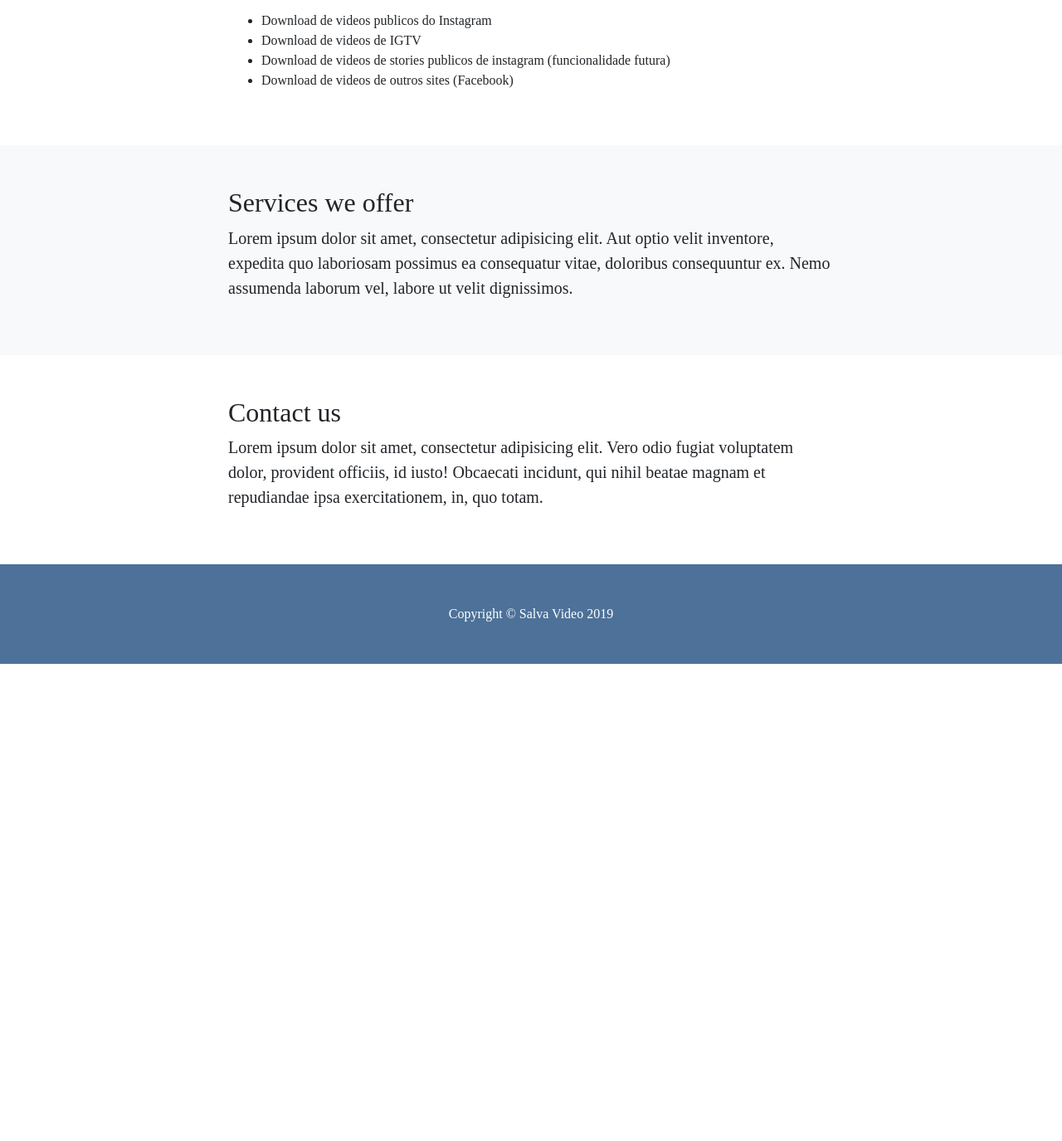
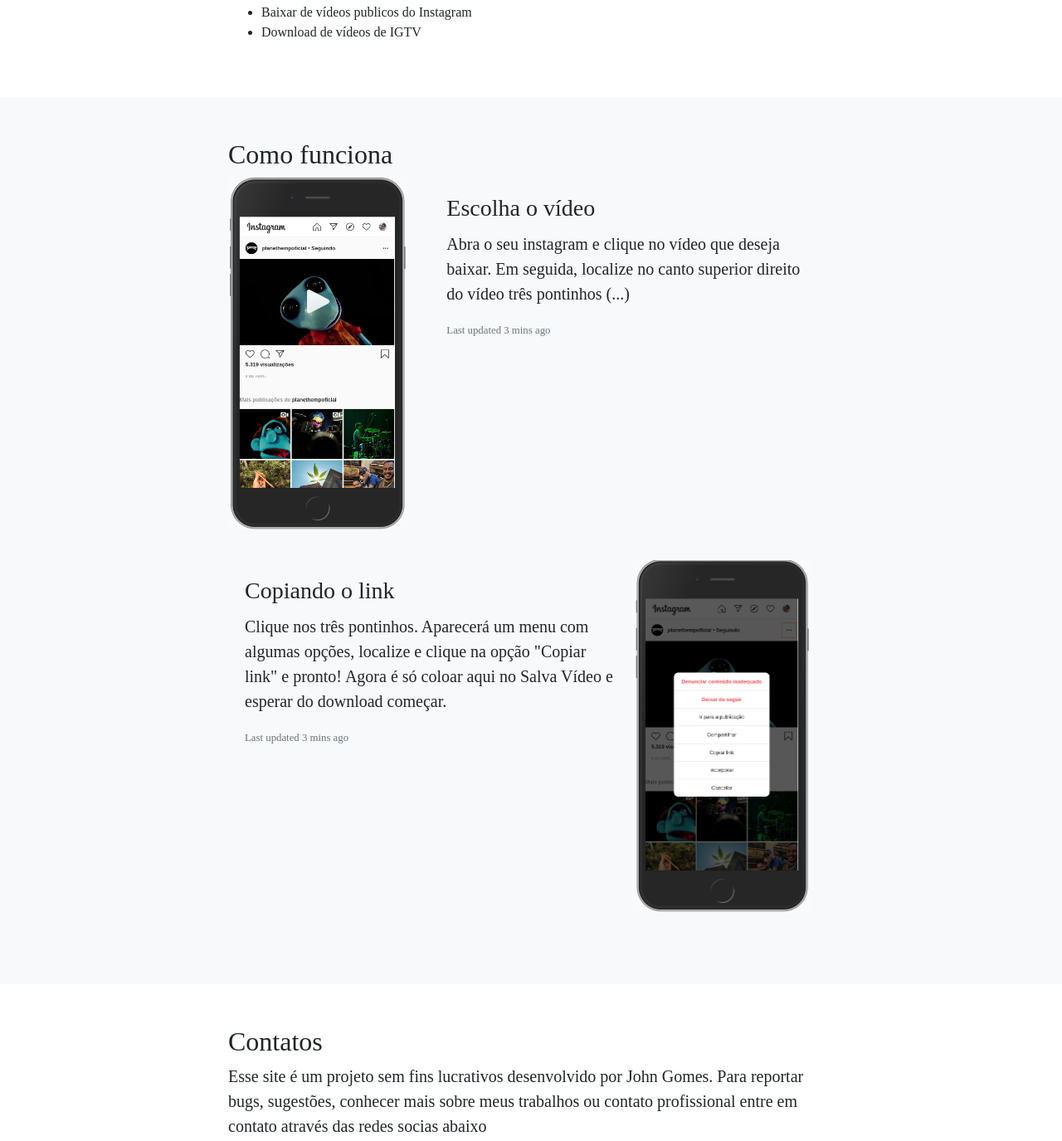
Before and after one commit to JohnGomez/downgram.github.io, a plain HTML site: page index.html in a window 1280 px wide. Shown: the part 709-2084 px from the top of the page at 83% size. Before the commit the page ends 1509 px from the top, so only its background shows below. Drawn offline with Linux system fonts and the light colour scheme; a web font is replaced by a local one.

Commit message:
novas imagens e tutorial

```diff
--- a/css/custom.css
+++ b/css/custom.css
@@ -11,7 +11,7 @@ header {
 }
 
 img {
-    margin-bottom: 30px;
+    margin-bottom: 20px;
 }
 
 body {
@@ -33,3 +33,19 @@ body {
 section {
     padding: 50px 0;
 }
+
+.invisible-card {
+    position: relative;
+    display: -ms-flexbox;
+    display: flex;
+    -ms-flex-direction: column;
+    flex-direction: column;
+    min-width: 0;
+    word-wrap: break-word;
+    background-clip: border-box;
+    border-radius: .25rem;
+}
+
+.social-links {
+  text-align: center;
+}
--- a/index.html
+++ b/index.html
@@ -19,7 +19,7 @@
   <meta name="description" content="">
   <meta name="author" content="">
 
-  <title>Baixar videos do instagram grátis</title>
+  <title>Baixar vídeos do instagram grátis</title>
 
   <!-- Bootstrap core CSS -->
   <link href="vendor/bootstrap/css/bootstrap.min.css" rel="stylesheet">
@@ -43,13 +43,13 @@
       <div class="collapse navbar-collapse" id="navbarResponsive">
         <ul class="navbar-nav ml-auto">
           <li class="nav-item">
-            <a class="nav-link js-scroll-trigger" href="#about">About</a>
+            <a class="nav-link js-scroll-trigger" href="#about">Sobre</a>
           </li>
           <li class="nav-item">
-            <a class="nav-link js-scroll-trigger" href="#services">Services</a>
+            <a class="nav-link js-scroll-trigger" href="#services">Como usar</a>
           </li>
           <li class="nav-item">
-            <a class="nav-link js-scroll-trigger" href="#contact">Contact</a>
+            <a class="nav-link js-scroll-trigger" href="#contact">Contato</a>
           </li>
         </ul>
       </div>
@@ -59,7 +59,7 @@
   <header class="bg-dark text-white">
     <div class="container text-center">
       <img src="img/logo3.png" style="width: 100px; height: 100px;"/>
-      <h1>Baixe videos do Instagram</h1>
+      <h1>Baixe vídeos do Instagram</h1>
       <p class="lead">Copie e cole abaixo o link do vídeo para baixar</p>
         <div class="container">
           <div class="row justify-content-md-center">
@@ -79,12 +79,10 @@
       <div class="row">
         <div class="col-lg-8 mx-auto">
           <h2>Sobre</h2>
-          <p class="lead"> Esse site tem como objetivo fornecer uma alternativa de download fácil e rápida de videos do instragram e alguns outros sites de maneira totalmente gratuita. Não é nossa intenção violar direitos autorais e politicas de privacidade das plataformas, por isso o site só faz download de videos publicos. Abaixo segue algumas funcionalidade (algumas ainda não implementadas) desse site:</p>
+          <p class="lead"> Esse site tem como objetivo fornecer uma alternativa de download fácil e rápida de vídeos do instragram e alguns outros sites de maneira totalmente gratuita. Não é nossa intenção violar direitos autorais e politicas de privacidade das plataformas, por isso o site só faz download de vídeos publicos. Abaixo segue algumas funcionalidade (algumas ainda não implementadas) desse site:</p>
           <ul>
-            <li>Download de videos publicos do Instagram</li>
-            <li>Download de videos de IGTV</li>
-            <li>Download de videos de stories publicos de instagram (funcionalidade futura) </li>
-            <li>Download de videos de outros sites (Facebook)</li>
+            <li>Baixar de vídeos publicos do Instagram</li>
+            <li>Download de vídeos de IGTV</li>
           </ul>
         </div>
       </div>
@@ -95,8 +93,37 @@
     <div class="container">
       <div class="row">
         <div class="col-lg-8 mx-auto">
-          <h2>Services we offer</h2>
-          <p class="lead">Lorem ipsum dolor sit amet, consectetur adipisicing elit. Aut optio velit inventore, expedita quo laboriosam possimus ea consequatur vitae, doloribus consequuntur ex. Nemo assumenda laborum vel, labore ut velit dignissimos.</p>
+          <h2>Como funciona</h2>
+          <div class="invisible-card mb-3" >
+            <div class="row no-gutters">
+              <div class="col-md-4">
+                <img src="img/tutorial01.png" style="width: 215px; height:425px;" />
+              </div>
+              <div class="col-md-8">
+                <div class="card-body">
+                  <h3 class="card-title">Escolha o vídeo</h3>
+                  <p class="lead">Abra o seu instagram e clique no vídeo que deseja baixar. Em seguida, localize no canto superior direito do vídeo três pontinhos (...)</p>
+                  <p class="card-text"><small class="text-muted">Last updated 3 mins ago</small></p>
+                </div>
+              </div>
+            </div>
+          </div>
+
+          <div class="invisible-card mb-3" >
+            <div class="row no-gutters">
+              <div class="col-md-8">
+                <div class="card-body">
+                  <h3 class="card-title">Copiando o link</h3>
+                  <p class="lead">Clique nos três pontinhos. Aparecerá um menu com algumas opções, localize e clique na opção "Copiar link" e pronto! Agora é só coloar aqui no <b>Salva Vídeo</b> e esperar do download começar.</p>
+                  <p class="card-text"><small class="text-muted">Last updated 3 mins ago</small></p>
+                </div>
+              </div>
+
+              <div class="col-md-4">
+                <img src="img/tutorial02.png" style="width: 215px; height:425px;" />
+              </div>
+            </div>
+          </div>
         </div>
       </div>
     </div>
@@ -106,8 +133,13 @@
     <div class="container">
       <div class="row">
         <div class="col-lg-8 mx-auto">
-          <h2>Contact us</h2>
-          <p class="lead">Lorem ipsum dolor sit amet, consectetur adipisicing elit. Vero odio fugiat voluptatem dolor, provident officiis, id iusto! Obcaecati incidunt, qui nihil beatae magnam et repudiandae ipsa exercitationem, in, quo totam.</p>
+          <h2>Contatos</h2>
+          <p class="lead">Esse site é um projeto sem fins lucrativos desenvolvido por John Gomes. Para reportar bugs, sugestões, conhecer mais sobre meus trabalhos ou contato profissional entre em contato através das redes socias abaixo</p>
+          <div class="social-links">
+            <a href="https://www.linkedin.com/in/johngomesdasilva/"><img src="img/linkedin.png"  style="width: 100px; height: 100px;"></a>
+            <a href="https://github.com/JohnGomez"><img src="img/github.png" style="width: 70px; height: 70px;"></a>
+            <a href="https://www.instagram.com/egua.john/"><img src="img/instagram.png" style="width: 85px; height: 85px;"></a>
+          </div>
         </div>
       </div>
     </div>
@@ -116,7 +148,7 @@
   <!-- Footer -->
   <footer class="py-5 bg-dark">
     <div class="container">
-      <p class="m-0 text-center text-white">Copyright &copy; Salva Video 2019</p>
+      <p class="m-0 text-center text-white">Copyright &copy; Salva Video 2020</p>
     </div>
     <!-- /.container -->
   </footer>
```
Also changed, not shown: img/github.png (added), img/instagram.png (added), img/linkedin.png (added), img/tutorial01.png (added), img/tutorial02.png (added).
